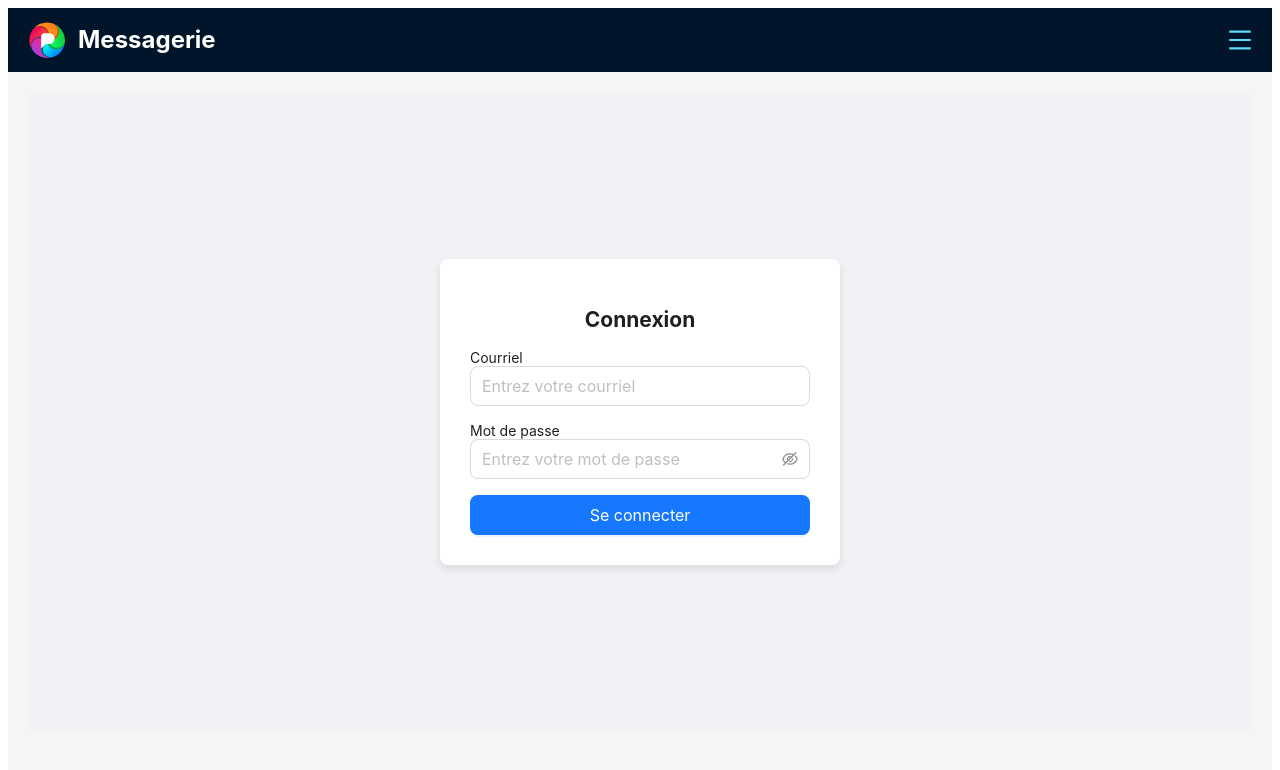
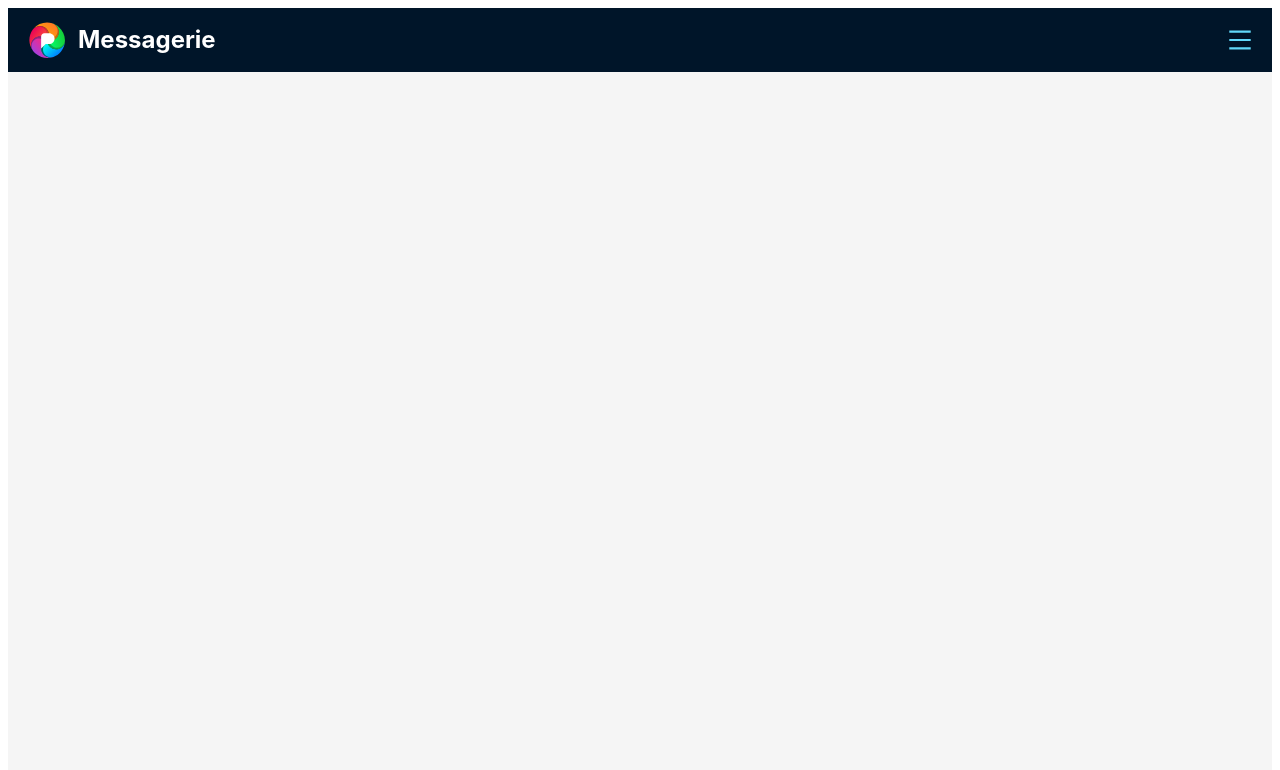
Before and after one commit to germainb/client-react, a React (Create React App) app: page /login in a window 1280 px wide. Shown: the top 770 px of the page. Built offline with nearby package versions, Linux system fonts and the light colour scheme.

Commit message:
Correction Layout

```diff
--- a/src/components/Layout.jsx
+++ b/src/components/Layout.jsx
@@ -46,7 +46,7 @@ const StyledMenuIcon = styled(MenuOutlined)`
   }
 `;
 
-const LayoutComponent = ({ children}) => {
+const LayoutComponent = ({ childrens }) => {
   const { user } = useSelector((state) => state.user);
   const dispatch = useDispatch();
   const navigate = useNavigate();
@@ -114,7 +114,7 @@ const LayoutComponent = ({ children}) => {
           <StyledMenuIcon />
         </Dropdown>
       </StyledHeader>
-      <Content style={{ minHeight: "90vh", padding: "20px" }}><div className="Row">{children}</div></Content>
+      <Content style={{ minHeight: "90vh", padding: "20px" }}><div className="Row">{childrens}</div></Content>
     </Layout>
   );
 };
```
